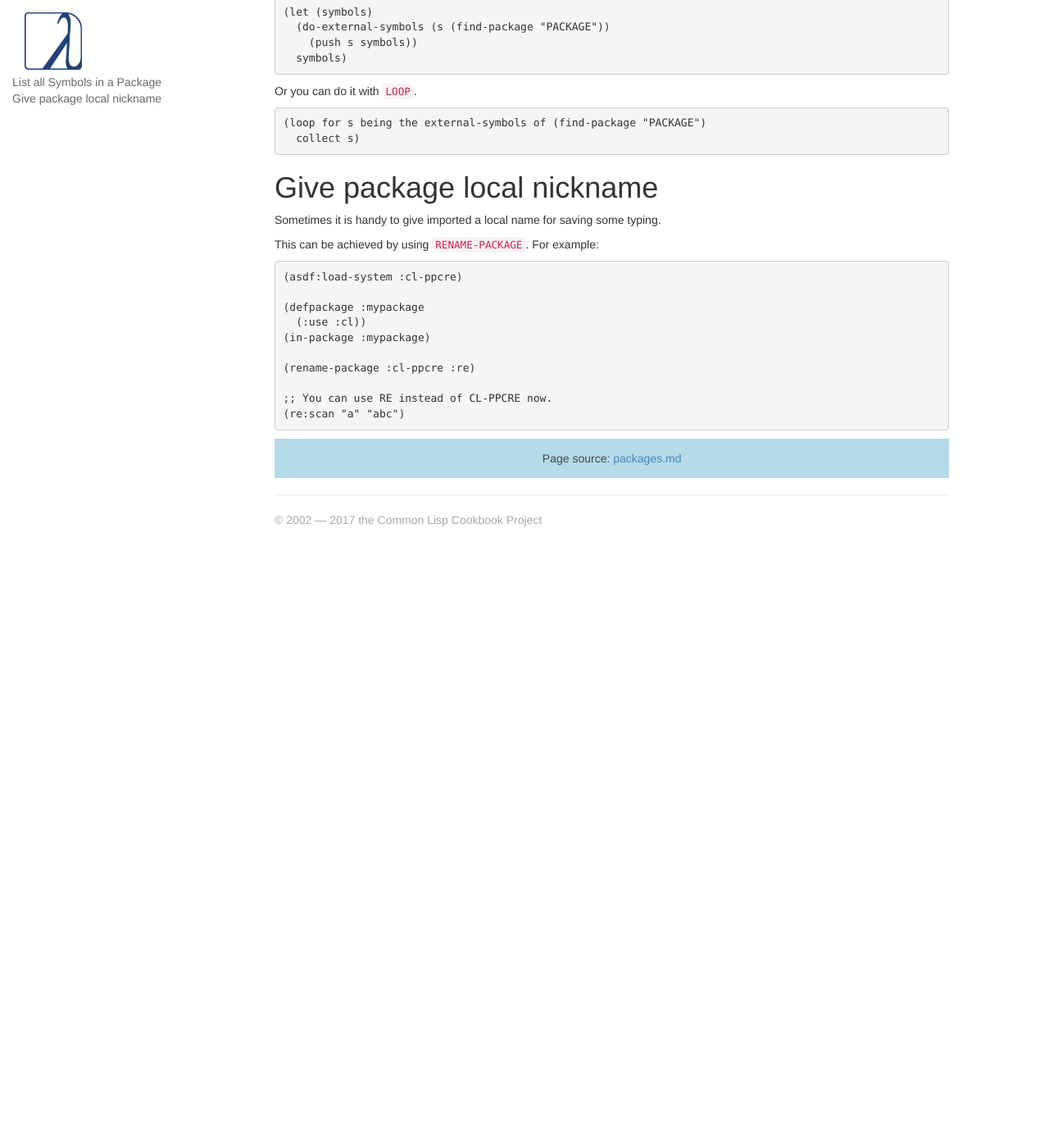
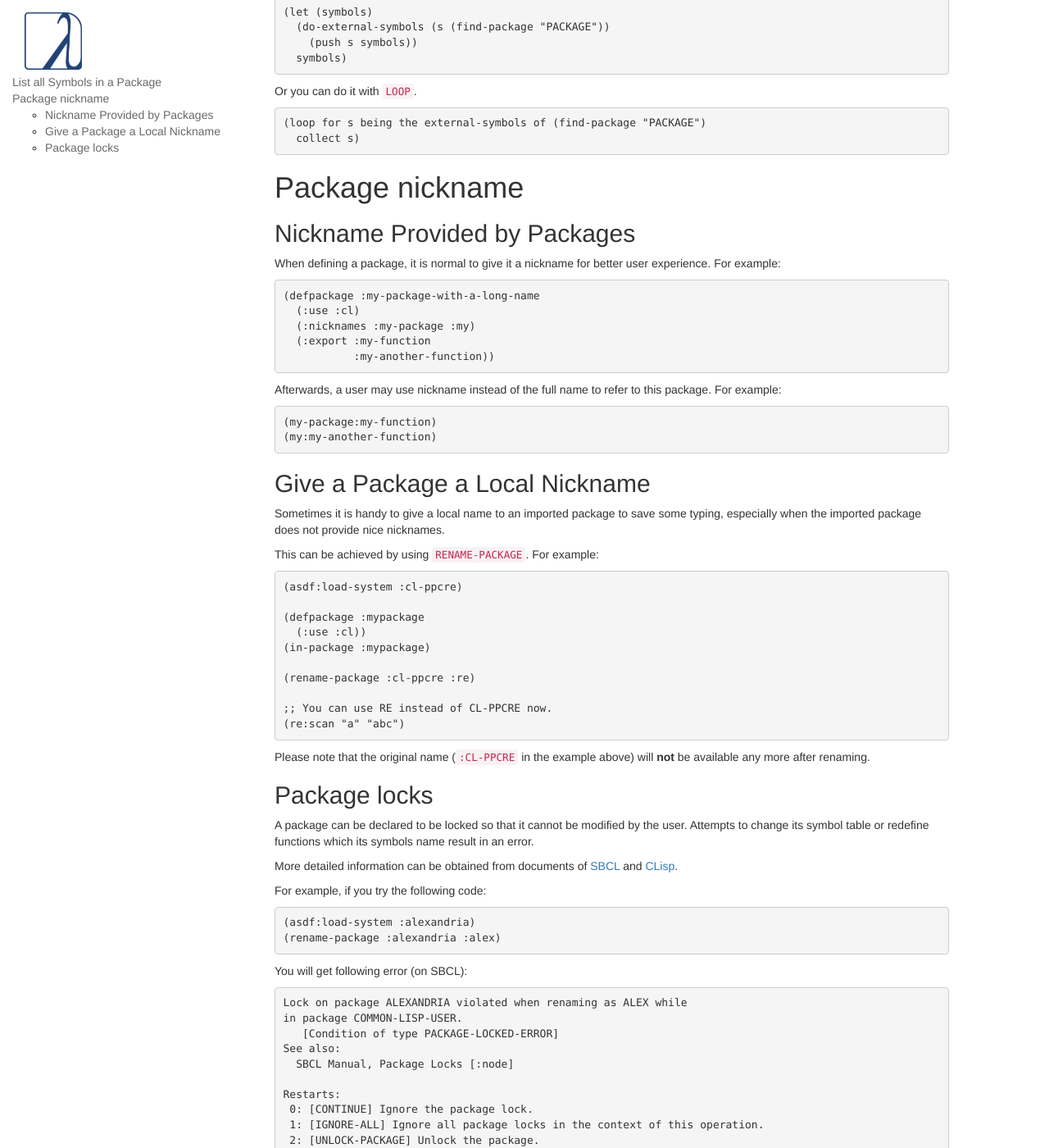
Before and after one commit to LispCookbook/cl-cookbook, a Jekyll site: the page built from packages.md, in a window 1280 px wide and 1400 px high, scrolled down 362 px. Shown: the whole window at 82% size. Built offline with Jekyll 4.4.1, drawn with Linux system fonts in a browser that asks for light colours; before the commit the page ends 1026 px from its top, so only the background shows below that; some of the changed text lies outside the part shown.

Commit message:
[package] Add contents of package nickname and package lock
- Fix some minor bugs.
- Add package provided nickname.
- Add package lock

```diff
--- a/packages.md
+++ b/packages.md
@@ -35,9 +35,33 @@ Or you can do it with [`LOOP`][loop].
   collect s)
 ~~~
 
-# Give package local nickname
+# Package nickname
 
-Sometimes it is handy to give imported a local name for saving some typing.
+## Nickname Provided by Packages
+
+When defining a package, it is normal to give it a nickname for better user
+experience. For example:
+
+~~~lisp
+(defpackage :my-package-with-a-long-name
+  (:use :cl)
+  (:nicknames :my-package :my)
+  (:export :my-function
+           :my-another-function))
+~~~
+
+Afterwards, a user may use nickname instead of the full name to refer to this
+package. For example:
+
+~~~lisp
+(my-package:my-function)
+(my:my-another-function)
+~~~
+
+## Give a Package a Local Nickname
+
+Sometimes it is handy to give a local name to an imported package to save some
+typing, especially when the imported package does not provide nice nicknames.
 
 This can be achieved by using [`RENAME-PACKAGE`][rename-package]. For example:
 
@@ -54,7 +78,58 @@ This can be achieved by using [`RENAME-PACKAGE`][rename-package]. For example:
 (re:scan "a" "abc")
 ~~~
 
+Please note that the original name (`:CL-PPCRE` in the example above) will
+**not** be available any more after renaming.
+
+## Package locks
+
+A package can be declared to be locked so that it cannot be modified by the
+user. Attempts to change its symbol table or redefine functions which its
+symbols name result in an error.
+
+More detailed information can be obtained from documents of
+[SBCL][sbcl-package-lock] and [CLisp][clisp-package-lock].
+
+For example, if you try the following code:
+
+~~~lisp
+(asdf:load-system :alexandria)
+(rename-package :alexandria :alex)
+~~~
+
+You will get following error (on SBCL):
+
+~~~
+Lock on package ALEXANDRIA violated when renaming as ALEX while
+in package COMMON-LISP-USER.
+   [Condition of type PACKAGE-LOCKED-ERROR]
+See also:
+  SBCL Manual, Package Locks [:node]
+
+Restarts:
+ 0: [CONTINUE] Ignore the package lock.
+ 1: [IGNORE-ALL] Ignore all package locks in the context of this operation.
+ 2: [UNLOCK-PACKAGE] Unlock the package.
+ 3: [RETRY] Retry SLIME REPL evaluation request.
+ 4: [*ABORT] Return to SLIME's top level.
+ 5: [ABORT] abort thread (#<THREAD "repl-thread" RUNNING {10047A8433}>)
+
+...
+~~~
+
+If modification is required anyway, a package named
+[cl-package-lock][cl-package-lock] can be used to ignore package locks. For
+example:
+
+~~~lisp
+(cl-package-locks:without-package-locks
+  (rename-package :alexandria :alex))
+~~~
+
 [guide]: http://www.flownet.com/gat/packages.pdf
 [do-sym]: http://www.lispworks.com/documentation/HyperSpec/Body/m_do_sym.htm
 [loop]: http://www.lispworks.com/documentation/HyperSpec/Body/06_a.htm
 [rename-package]: http://www.lispworks.com/documentation/HyperSpec/Body/f_rn_pkg.htm
+[sbcl-package-lock]: http://www.sbcl.org/manual/#Package-Locks
+[clisp-package-lock]: https://clisp.sourceforge.io/impnotes/pack-lock.html
+[cl-package-lock]: https://www.cliki.net/CL-PACKAGE-LOCKS
```
